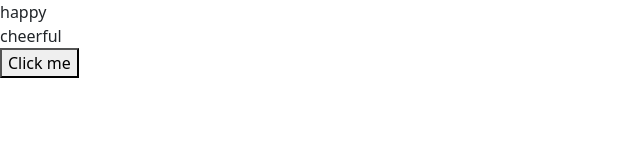
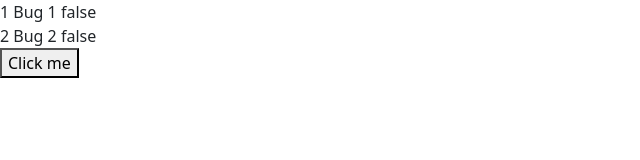
Before and after one commit to thanhtung0512/react-springboot, a React (Vite) app in the folder client/: page / in a window 1280 px wide. Shown: the top 160 px of the page, without its empty margins (0-640 px from the left). Built offline with nearby package versions, Linux system fonts and the light colour scheme.

Commit message:
procedure immer not copy

```diff
--- a/client/package.json
+++ b/client/package.json
@@ -11,6 +11,7 @@
   "dependencies": {
     "@types/styled-components": "^5.1.26",
     "bootstrap": "^5.2.3",
+    "immer": "^9.0.19",
     "react": "^18.2.0",
     "react-dom": "^18.2.0",
     "react-icons": "^4.7.1",
--- a/client/src/App.tsx
+++ b/client/src/App.tsx
@@ -3,6 +3,7 @@ import Message from "./components/Message";
 import ListGroup from "./components/ListGroup";
 import Alert from "./components/Alert";
 import Button from "./components/Button";
+import produce from "immer";
 function App() {
   const [drink, setDrink] = useState({
     title: "Americano",
@@ -19,6 +20,11 @@ function App() {
 
   const [tags, setTags] = useState(["happy", "cheerful"]);
 
+  const [bugs, setBugs] = useState([
+    { id: 1, title: "Bug 1", fixed: "false" },
+    { id: 2, title: "Bug 2", fixed: "false" },
+  ]);
+
   const handleClick = () => {
     // setDrink({ ...drink, price: 6 });
     // setCustomer({
@@ -26,19 +32,32 @@ function App() {
     //   address: { ...customer.address, zipCode: 94112 },
     // });
 
-    setTags([...tags, "exciting"]);
+    // setTags([...tags, "exciting"]);
 
-    //Remove
-    setTags(tags.filter((tag) => tag !== "happy"));
+    // //Remove
+    // setTags(tags.filter((tag) => tag !== "happy"));
 
-    //Update
-    setTags(tags.map((tag) => (tag === "happy" ? "hapiness" : tag)));
+    // //Update
+    // setTags(tags.map((tag) => (tag === "happy" ? "hapiness" : tag)));
+
+    //setBugs(bugs.map((bug) => (bug.id === 1 ? { ...bug, fixed: "true" } : bug)));
+
+    setBugs(
+      produce((draft) => {
+        const bug = draft.find((bug) => bug.id === 1);
+        if (bug) {
+          bug.fixed = "true";
+        }
+      })
+    );
   };
 
   return (
     <Fragment>
-      {tags.map((tag) => (
-        <div>{tag}</div>
+      {bugs.map((bug) => (
+        <div>
+          {bug.id} {bug.title} {bug.fixed}
+        </div>
       ))}
       <button onClick={handleClick}>Click me</button>
     </Fragment>
```
Also changed, not shown: 1 other file (tests, documents, lock files or other folders).
